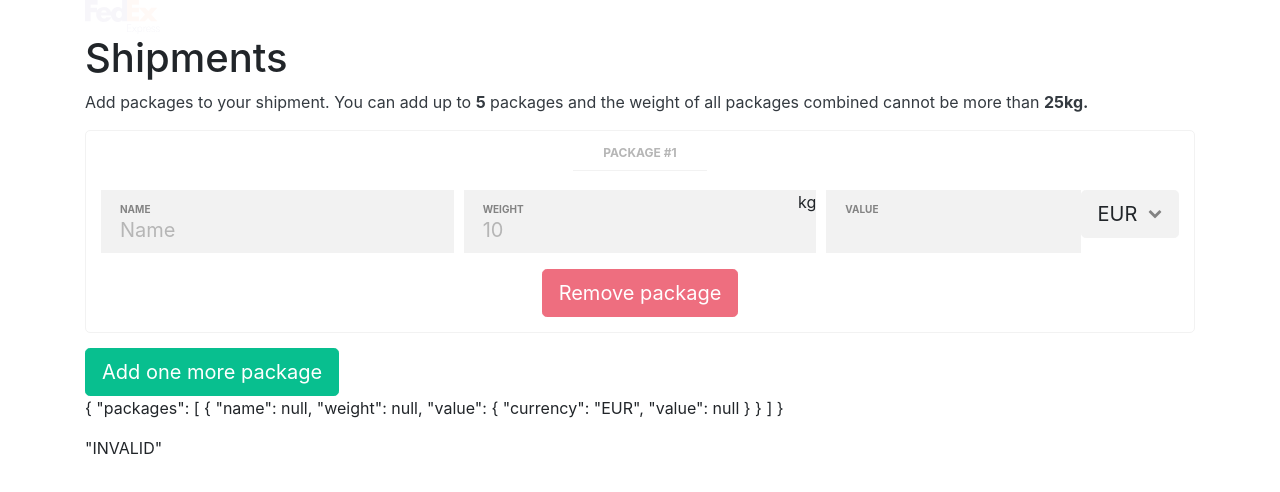
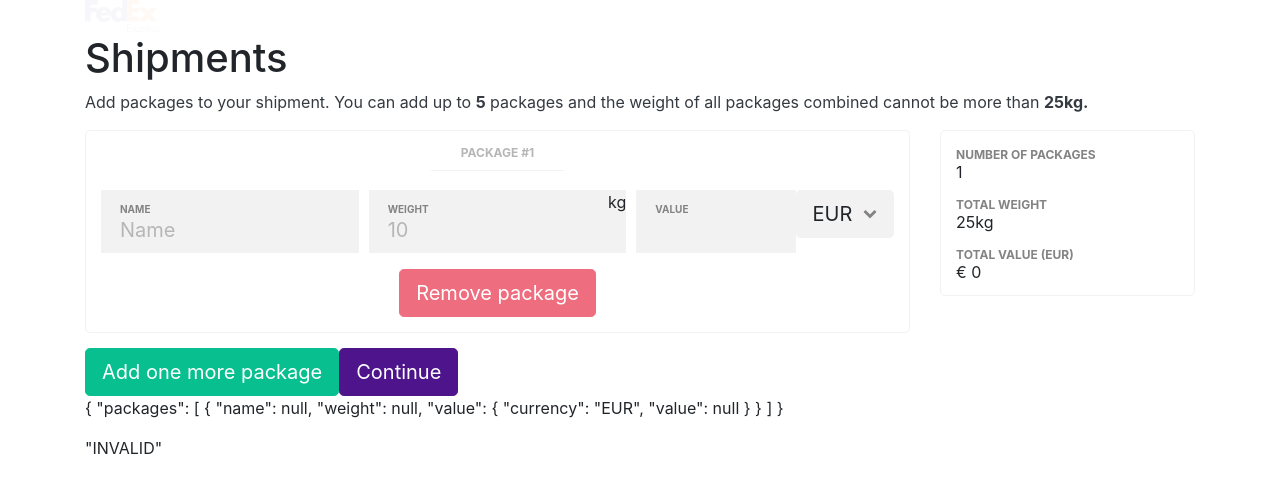
Before and after one commit to gabrielalan/packages-form, an Angular app: page / in a window 1280 px wide. Shown: the top 492 px of the page. Built offline with nearby package versions, Linux system fonts and the light colour scheme.

Commit message:
Adding static conversion rates service

```diff
--- a/src/app/common/common.module.ts
+++ b/src/app/common/common.module.ts
@@ -1,15 +1,21 @@
 import { NgModule } from '@angular/core';
 import { CommonModule as NgCommonModule } from '@angular/common';
-import { HeaderComponent } from './header/header.component';
+import { HeaderComponent } from './components/header/header.component';
+import { ConversionRatesService } from './services/conversion-rates.service';
 
 const components = [
   HeaderComponent
+];
+
+const providers = [
+  ConversionRatesService
 ];
 
 @NgModule({
   imports: [
     NgCommonModule
   ],
+  providers: providers,
   declarations: components,
   exports: components
 })
--- /dev/null
+++ b/src/app/common/services/conversion-rates.service.ts
@@ -0,0 +1,19 @@
+import { Injectable } from '@angular/core';
+
+@Injectable()
+export class ConversionRatesService {
+  base = 'EUR';
+
+  conversionRates = {
+    'EUR': 1,
+    'GBP': 1.11652693,
+    'USD': 0.85467894,
+  };
+
+  fetch() {
+  }
+
+  convertFrom(currency: string, value: number): number {
+    return Number((this.conversionRates[currency] * value).toFixed(2));
+  }
+}
--- a/src/app/form/containers/packages/packages.component.html
+++ b/src/app/form/containers/packages/packages.component.html
@@ -6,7 +6,8 @@
 
   <form [formGroup]="form" novalidate>
 
-    <div formArrayName="packages">
+    <div class="row">
+      <div formArrayName="packages" class="col-12 col-lg-9">
 
         <div *ngFor="let package of packages.controls; let i = index;" [formGroupName]="i" class="package-ct">
           <h3><span>Package #{{i + 1}}</span></h3>
@@ -40,7 +41,22 @@
         </div>
       </div>
 
+      <div class="col-12 col-lg-3">
+        <div class="app-card packages-summary">
+          <dl>
+            <dt>Number of packages</dt>
+            <dd>{{ packages.length }}</dd>
+            <dt>Total weight</dt>
+            <dd>25kg</dd>
+            <dt>Total value (EUR)</dt>
+            <dd>€ {{total}}</dd>
+          </dl>
+        </div>
+      </div>
+    </div>
+
     <button (click)="addPackage()" [disabled]="packages.length >= 5" class="btn btn-lg btn-success">Add one more package</button>
+    <button class="btn btn-lg btn-primary">Continue</button>
   </form>
 
   <p>{{form.value | json}}</p>
--- a/src/app/form/containers/packages/packages.component.scss
+++ b/src/app/form/containers/packages/packages.component.scss
@@ -1,10 +1,8 @@
 @import "~styles/variables";
+@import "~styles/containers";
 
 .package-ct {
-  border: 1px solid $gray-100;
-  border-radius: 5px;
-  margin-bottom: 15px;
-  padding: 15px;
+  @extend .app-card;
 
   h3 {
     font-size: 12px;
@@ -20,3 +18,27 @@
     }
   }
 }
+
+.packages-summary {
+  margin-bottom: 15px;
+
+  dl {
+    margin-bottom: 0px;
+
+    dt {
+      font-size: 12px;
+      text-transform: uppercase;
+      width: 200px;
+      color: darken($gray-600, 20%);
+    }
+
+    dd {
+      line-height: 1;
+      margin-bottom: 1rem;
+
+      &:last-child {
+        margin-bottom: 0px;
+      }
+    }
+  }
+}
--- a/src/app/form/containers/packages/packages.component.ts
+++ b/src/app/form/containers/packages/packages.component.ts
@@ -1,6 +1,7 @@
 import { Component, OnInit } from '@angular/core';
 import { FormBuilder, FormControl, FormGroup, FormArray, AbstractControl } from '@angular/forms';
 import { PackagesFormModelService } from '../../services/packages-form-model.service';
+import { ConversionRatesService } from '../../../common/services/conversion-rates.service';
 
 @Component({
   selector: 'app-packages',
@@ -15,7 +16,8 @@ export class PackagesComponent implements OnInit {
 
   constructor(
     protected formsBuilder: FormBuilder,
-    protected formModel: PackagesFormModelService
+    protected formModel: PackagesFormModelService,
+    protected conversion: ConversionRatesService
   ) { }
 
   ngOnInit() {
@@ -34,20 +36,14 @@ export class PackagesComponent implements OnInit {
     this.packages.push(this.formsBuilder.group(this.formModel.getNewPackageGroup()));
   }
 
-  getNameAt(index: number): AbstractControl {
-    return this.getPropertyAt('name', index);
-  }
+  get total() {
+    const packages = this.form.value.packages;
 
-  getWeightAt(index: number): AbstractControl {
-    return this.getPropertyAt('weight', index);
-  }
+    return packages.reduce((result, item) => {
+      const converted = this.conversion.convertFrom(item.value.currency, item.value.value);
 
-  getValueAt(index: number): AbstractControl {
-    return this.getPropertyAt('value', index);
-  }
-
-  getPropertyAt(property: string, index: number): AbstractControl {
-    return this.packages.at(index).get(property);
+      return result + converted;
+    }, 0);
   }
 
   get packages(): FormArray {
--- /dev/null
+++ b/src/styles/_containers.scss
@@ -0,0 +1,6 @@
+.app-card {
+  border: 1px solid $gray-100;
+  border-radius: 5px;
+  margin-bottom: 15px;
+  padding: 15px;
+}
```
Also changed, not shown: src/app/common/components/header/header.component.html (renamed from src/app/common/header/header.component.html), src/app/common/components/header/header.component.scss (renamed from src/app/common/header/header.component.scss), src/app/common/components/header/header.component.ts (renamed from src/app/common/header/header.component.ts), 2 other files (tests, documents, lock files or other folders). Lines whose indentation alone changed are shown as unchanged.
